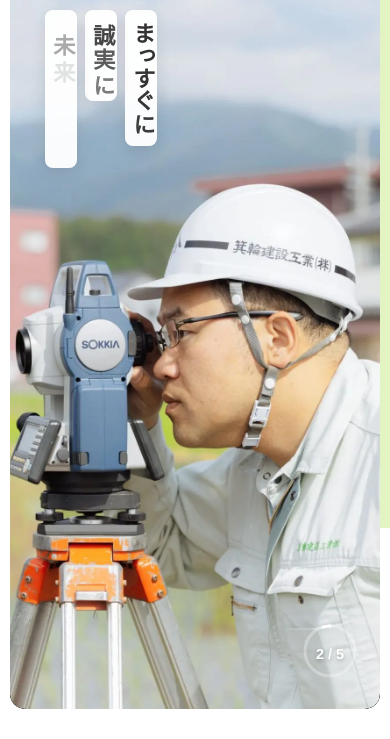
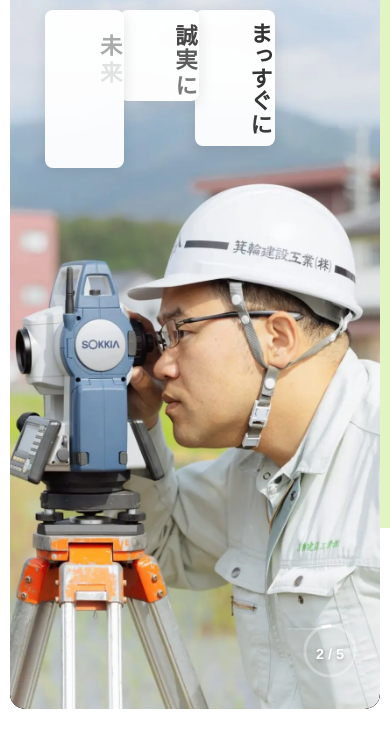
Before and after one commit to Tanjirou13r/minowa-top, a plain HTML site: page index.html in a window 390 px wide. Shown: the part 105-844 px from the top of the page. Drawn offline with Linux system fonts and the light colour scheme; a web font is replaced by a local one.

Commit message:
iOS Safari対応のため、縦表示時のテキストとブロックの幅を調整し、flexboxの設定を強化しました。また、780px以下の画面サイズにおけるスタイルを明示的に指定しました。

```diff
--- a/style.css
+++ b/style.css
@@ -874,10 +874,14 @@ body::before {
 
     .t-top__visual-slogan__main__txt {
         padding: 8px 15px;
+        /* iOS Safari対応：小画面での縦表示時の幅調整 */
+        min-width: 2em;
     }
 
     .t-top__visual-slogan__main__block {
         margin-bottom: 10px;
+        /* iOS Safari対応：小画面での縦表示時の幅調整 */
+        min-width: 2em;
     }
 }
 
@@ -944,6 +948,15 @@ body::before {
         -webkit-flex-wrap: nowrap;
         -ms-flex-wrap: nowrap;
         flex-wrap: nowrap;
+        /* iOS Safari対応：縦表示時のコンテナ幅制御 */
+        width: auto;
+        min-width: fit-content;
+        -webkit-min-width: -webkit-fit-content;
+        -moz-min-width: -moz-fit-content;
+        /* iOS Safari対応：flex-shrinkで縮小を防ぐ */
+        -webkit-flex-shrink: 0;
+        -ms-flex-shrink: 0;
+        flex-shrink: 0;
     }
 
     /* iOS Safari対応：gapの代わりにmarginを使用（確実な間隔調整） */
@@ -954,6 +967,13 @@ body::before {
     .t-top__visual-slogan__main__block {
         margin-bottom: 0;
         display: block;
+        /* iOS Safari対応：縦表示時のブロック幅を明示的に指定 */
+        width: auto;
+        min-width: 2.5em;
+        /* iOS Safari対応：flex-shrinkで縮小を防ぐ */
+        -webkit-flex-shrink: 0;
+        -ms-flex-shrink: 0;
+        flex-shrink: 0;
     }
 
     .t-top__visual-slogan__main__txt {
@@ -967,6 +987,17 @@ body::before {
         height: auto;
         max-height: 50vh;
         overflow: hidden;
+        /* iOS Safari対応：縦表示時のテロップ幅を明示的に指定 */
+        width: auto;
+        min-width: 2.5em;
+        /* iOS Safari対応：flex-shrinkで縮小を防ぐ */
+        -webkit-flex-shrink: 0;
+        -ms-flex-shrink: 0;
+        flex-shrink: 0;
+        /* iOS Safari対応：box-sizingを確実に適用 */
+        -webkit-box-sizing: content-box;
+        -moz-box-sizing: content-box;
+        box-sizing: content-box;
     }
 }
 
@@ -1044,4 +1075,27 @@ body::before {
         -webkit-touch-callout: none;
         -webkit-tap-highlight-color: transparent;
     }
+
+    /* iOS Safari特有の縦書きテキスト幅問題の解決 */
+    @media (max-width: 780px) {
+        .t-top__visual-slogan__main__txt {
+            /* 縦書き時のテロップ幅を確実に確保 */
+            width: 3em !important;
+            min-width: 3em !important;
+            max-width: 3em !important;
+            /* iOS Safari特有の縮小問題を解決 */
+            -webkit-flex-basis: 3em;
+            flex-basis: 3em;
+        }
+
+        .t-top__visual-slogan__main__block {
+            /* 縦書き時のブロック幅を確実に確保 */
+            width: 3em !important;
+            min-width: 3em !important;
+            max-width: 3em !important;
+            /* iOS Safari特有の縮小問題を解決 */
+            -webkit-flex-basis: 3em;
+            flex-basis: 3em;
+        }
+    }
 }
```
